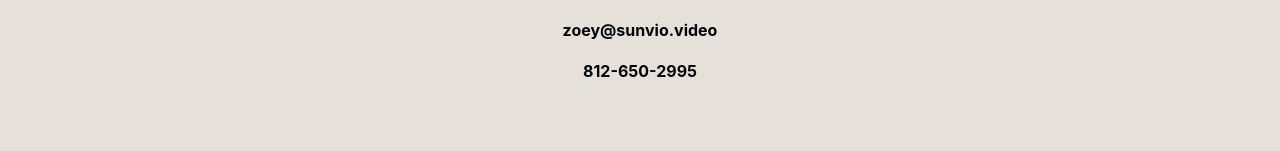
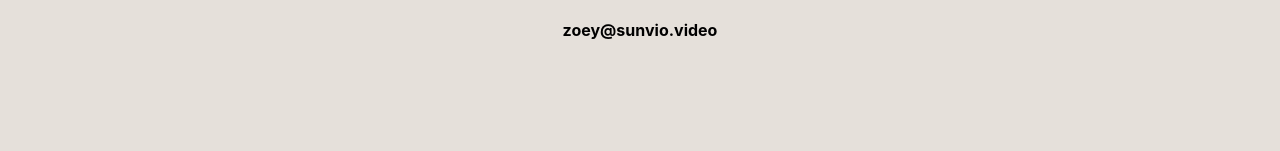
Before and after one commit to iannewhart/Portfolio_Project, a React (Create React App) app in the folder frontend/: page /contact in a window 1280 px wide. Shown: the part 178-329 px from the top of the page. Built offline with nearby package versions, Linux system fonts and the light colour scheme.

Commit message:
Removed sensitive info

```diff
--- a/frontend/src/pages/Contact.js
+++ b/frontend/src/pages/Contact.js
@@ -14,9 +14,6 @@ function Contact() {
             <h4>
                 zoey@sunvio.video
             </h4>
-            <h4>
-                812-650-2995
-            </h4>
         </div>
     );
 }
```
